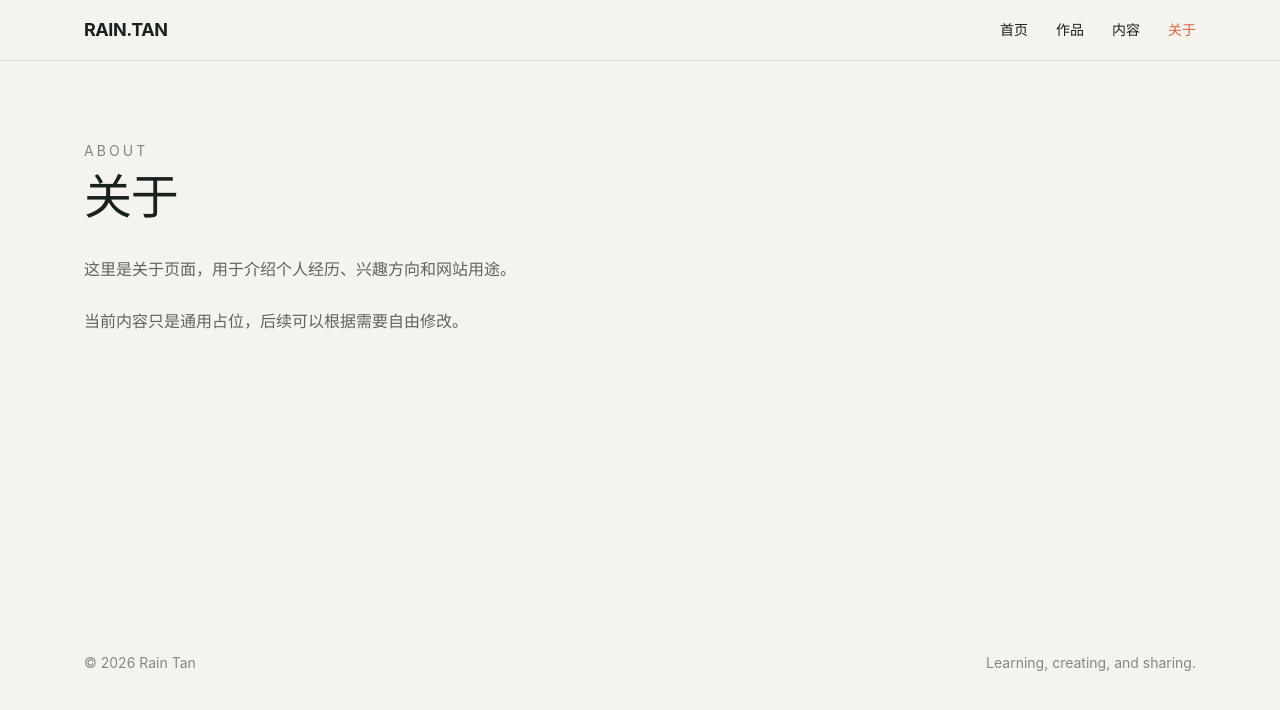
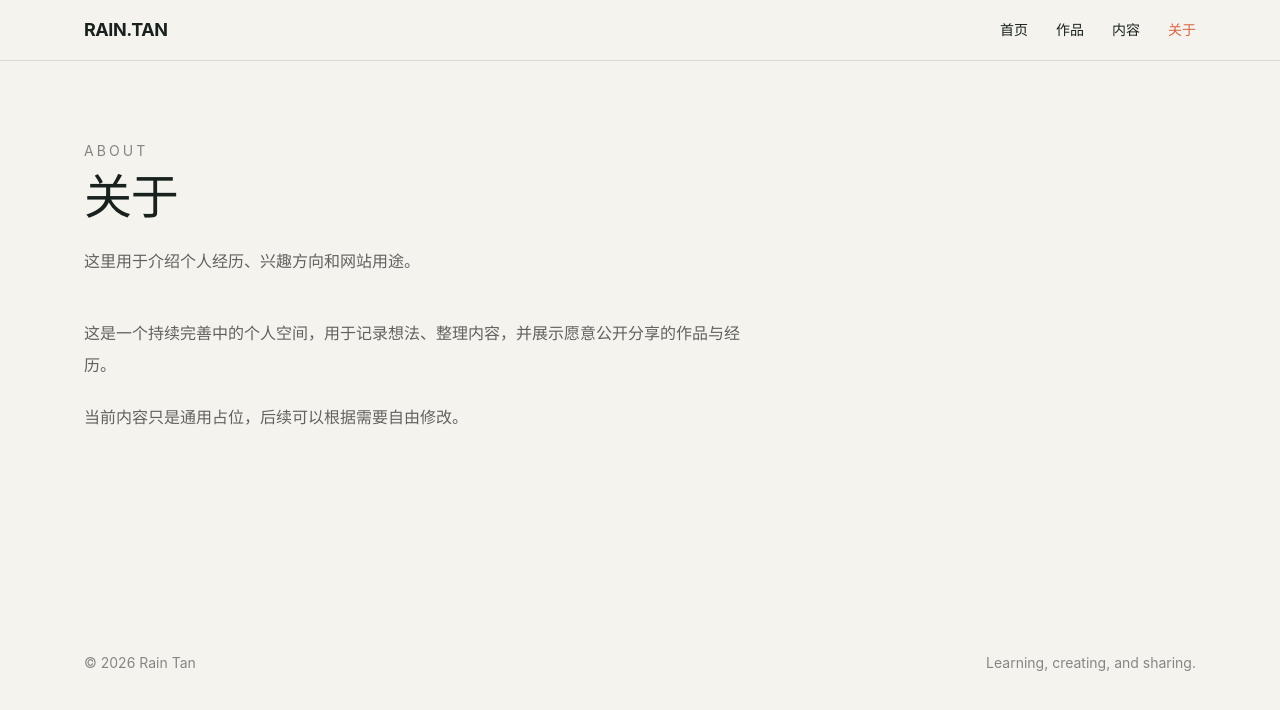
Before and after one commit to DHDSB/rain-portfolio, a React (Vite) app: page /about in a window 1280 px wide. Shown: the top 710 px of the page. Built offline with nearby package versions, Linux system fonts and the light colour scheme.

Commit message:
添加PageHeader.jsx，统一不同页面的标题、说明和间距样式

```diff
--- /dev/null
+++ b/src/components/PageHeader.jsx
@@ -0,0 +1,23 @@
+export default function PageHeader({
+  eyebrow,
+  title,
+  description,
+}) {
+  return (
+    <div>
+      <p className="text-sm uppercase tracking-[0.22em] text-black/45">
+        {eyebrow}
+      </p>
+
+      <h1 className="mt-3 text-5xl font-semibold tracking-tight">
+        {title}
+      </h1>
+
+      {description && (
+        <p className="mt-6 max-w-2xl leading-8 text-black/60">
+          {description}
+        </p>
+      )}
+    </div>
+  );
+}
--- a/src/pages/AboutPage.jsx
+++ b/src/pages/AboutPage.jsx
@@ -1,17 +1,17 @@
+import PageHeader from "../components/PageHeader.jsx";
+
 export default function AboutPage() {
   return (
     <main className="mx-auto min-h-[70vh] max-w-6xl px-5 py-20">
-      <p className="text-sm uppercase tracking-[0.22em] text-black/45">
-        About
-      </p>
+      <PageHeader
+        eyebrow="About"
+        title="关于"
+        description="这里用于介绍个人经历、兴趣方向和网站用途。"
+      />
 
-      <h1 className="mt-3 text-5xl font-semibold tracking-tight">
-        关于
-      </h1>
-
-      <div className="mt-8 max-w-2xl space-y-5 leading-8 text-black/60">
+      <div className="mt-10 max-w-2xl space-y-5 leading-8 text-black/60">
         <p>
-          这里是关于页面，用于介绍个人经历、兴趣方向和网站用途。
+          这是一个持续完善中的个人空间，用于记录想法、整理内容，并展示愿意公开分享的作品与经历。
         </p>
 
         <p>
--- a/src/pages/NotFoundPage.jsx
+++ b/src/pages/NotFoundPage.jsx
@@ -1,25 +1,21 @@
 import { Link } from "react-router-dom";
+import PageHeader from "../components/PageHeader.jsx";
 
 export default function NotFoundPage() {
   return (
     <main className="mx-auto flex min-h-[70vh] max-w-6xl flex-col justify-center px-5 py-20">
-      <p className="text-sm uppercase tracking-[0.22em] text-black/45">
-        Error 404
-      </p>
+      <PageHeader
+        eyebrow="Error 404"
+        title="页面不存在"
+        description="你访问的页面可能已被移动、删除，或者地址输入有误。"
+      />
 
-      <h1 className="mt-3 text-5xl font-semibold tracking-tight">
-        页面不存在
-      </h1>
-
-      <p className="mt-6 max-w-xl leading-8 text-black/60">
-        你访问的页面可能已被移动、删除，或者地址输入有误。
-      </p>
       <Link
-      to="/"
-      className="mt-8 inline-flex h-12 w-32 items-center justify-center rounded-full bg-[#18211d] text-base font-medium !text-white transition hover:bg-[#356859] hover:!text-white"
+        to="/"
+        className="mt-8 inline-flex h-12 w-32 items-center justify-center rounded-full bg-[#18211d] text-base font-medium !text-white transition hover:bg-[#356859] hover:!text-white"
       >
         返回首页
-        </Link>
+      </Link>
     </main>
   );
 }
--- a/src/pages/WorksPage.jsx
+++ b/src/pages/WorksPage.jsx
@@ -1,17 +1,13 @@
+import PageHeader from "../components/PageHeader.jsx";
+
 export default function WorksPage() {
   return (
     <main className="mx-auto min-h-[70vh] max-w-6xl px-5 py-20">
-      <p className="text-sm uppercase tracking-[0.22em] text-black/45">
-        Works
-      </p>
-
-      <h1 className="mt-3 text-5xl font-semibold tracking-tight">
-        作品
-      </h1>
-
-      <p className="mt-6 max-w-2xl leading-8 text-black/60">
-        这里将用于展示作品、项目和其他创作内容。
-      </p>
+      <PageHeader
+        eyebrow="Works"
+        title="作品"
+        description="这里将用于展示作品、项目和其他创作内容。"
+      />
     </main>
   );
 }
--- a/src/pages/WritingPage.jsx
+++ b/src/pages/WritingPage.jsx
@@ -1,17 +1,13 @@
+import PageHeader from "../components/PageHeader.jsx";
+
 export default function WritingPage() {
   return (
     <main className="mx-auto min-h-[70vh] max-w-6xl px-5 py-20">
-      <p className="text-sm uppercase tracking-[0.22em] text-black/45">
-        Writing
-      </p>
-
-      <h1 className="mt-3 text-5xl font-semibold tracking-tight">
-        内容
-      </h1>
-
-      <p className="mt-6 max-w-2xl leading-8 text-black/60">
-        这里将用于展示文章、笔记、想法和其他记录。
-      </p>
+      <PageHeader
+        eyebrow="Writing"
+        title="内容"
+        description="这里将用于展示文章、笔记、想法和其他记录。"
+      />
     </main>
   );
 }
```
